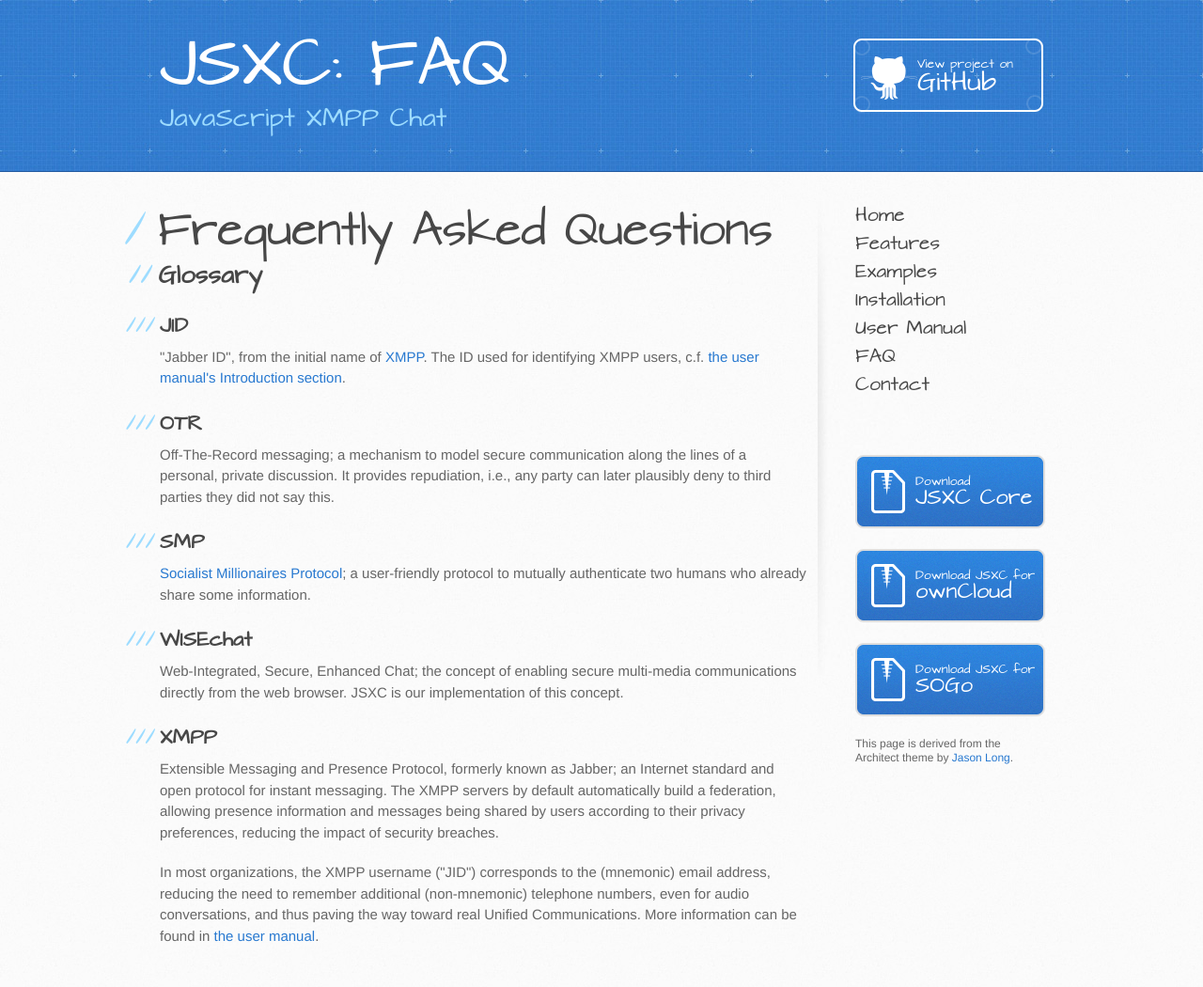
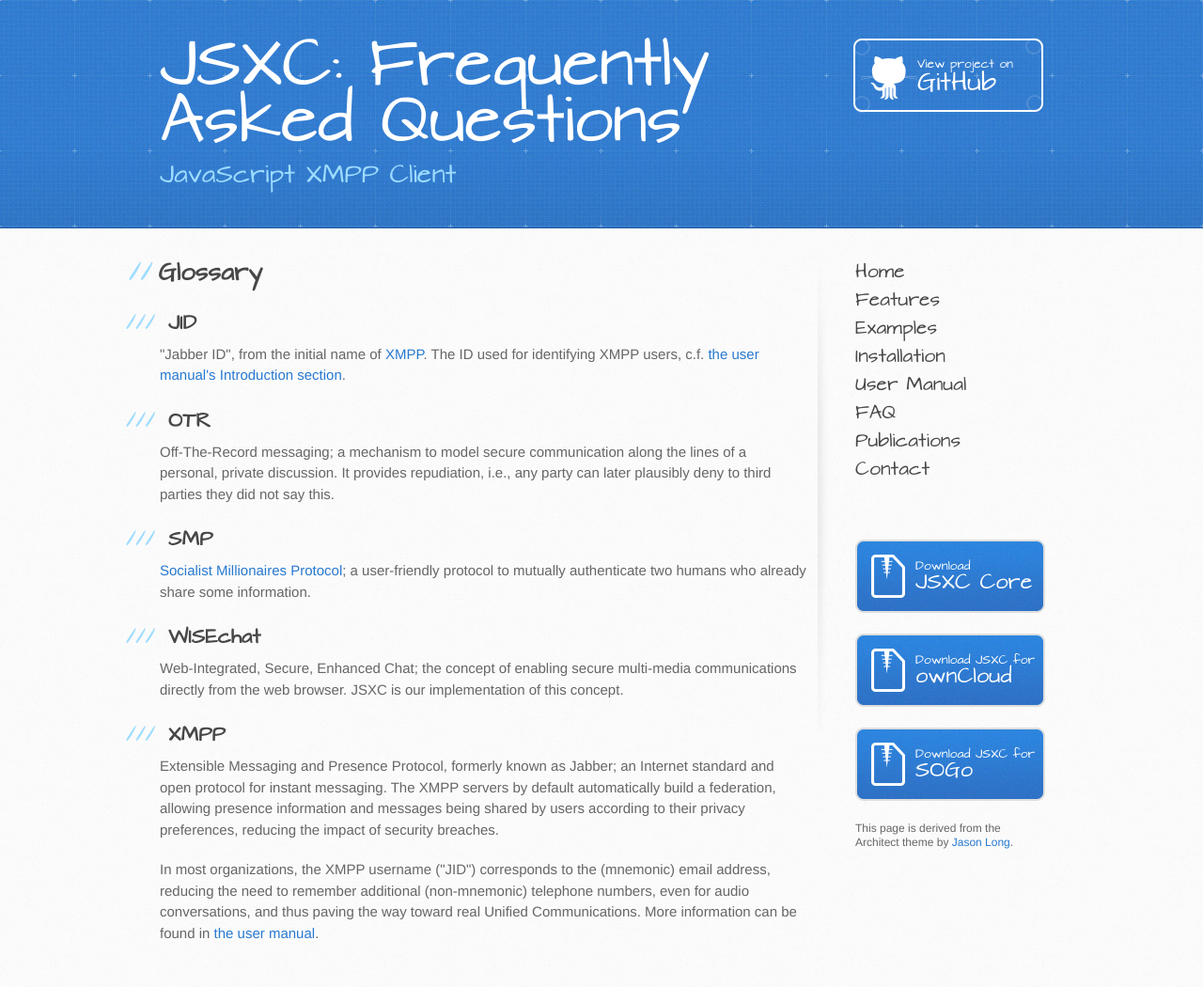
Before and after one commit to jsxc/jsxc.org, a Jekyll site: the page built from faq.html, in a window 1280 px wide. Shown: the whole page at 94% size. Built offline with Jekyll 4.4.1, drawn with Linux system fonts in a browser that asks for light colours; comment, search, counter and statistics services are not loaded.

Commit message:
fix rendering

```diff
--- a/contact.html
+++ b/contact.html
@@ -2,6 +2,7 @@
 layout: default
 title: About
 ---
+
 <h2>Team</h2>
 <img src="images/members.jpeg" />
 <p>From left to right:</p>
--- a/faq.html
+++ b/faq.html
@@ -1,105 +1,34 @@
-<!DOCTYPE html>
-<html>
-<head>
-<meta charset='utf-8'>
-<meta http-equiv="X-UA-Compatible" content="chrome=1">
-<meta name="viewport" content="width=device-width, initial-scale=1, maximum-scale=1">
-<link href='https://fonts.googleapis.com/css?family=Architects+Daughter' rel='stylesheet' type='text/css'>
-<link rel="stylesheet" type="text/css" href="stylesheets/stylesheet.css" media="screen" />
-<link rel="stylesheet" type="text/css" href="stylesheets/pygment_trac.css" media="screen" />
-<link rel="stylesheet" type="text/css" href="stylesheets/print.css" media="print" />
+---
+layout: default
+title: Frequently Asked Questions
+---
 
-<!--[if lt IE 9]>
-<script src="//html5shiv.googlecode.com/svn/trunk/html5.js"></script>
-<![endif]-->
+<h2>Glossary</h2>
 
-<title>JSXC: JavaScript XMPP Client – Frequently Asked Questions</title>
-</head>
-
-<body>
-	<header>
-		<div class="inner">
-			<h1>JSXC: FAQ</h1>
-			<h2>JavaScript XMPP Chat</h2>
-			<a href="https://github.com/sualko/jsxc" class="button"><small>View project on</small>GitHub</a>
-		</div>
-	</header>
-
-	<div id="content-wrapper">
-		<div class="inner clearfix">
-			<section id="main-content">
-                <h1>Frequently Asked Questions</h1>
-                <h2>Glossary</h2>
-
-                <h3><a name="jid" class="anchor" href="#jid"><span class="octicon octicon-link"></span></a>JID</h3>
-                <p>"Jabber ID", from the initial name of <a href="#xmpp">XMPP</a>.
-                    The ID used for identifying XMPP users, c.f. <a href="manual.html#intro">the user manual's Introduction section</a>.
-                </p>
-                <h3><a name="otr" class="anchor" href="#otr"><span class="octicon octicon-link"></span></a>OTR</h3>
-                <p>Off-The-Record messaging; a mechanism to model secure communication along the lines of a personal, private discussion.
-                    It provides repudiation, i.e., any party can later plausibly deny to third parties they did not say this.
-                </p>
-                <h3><a name="smp" class="anchor" href="#smp"><span class="octicon octicon-link"></span></a>SMP</h3>
-                <p><a href="http://en.wikipedia.org/wiki/Socialist_millionaire">Socialist Millionaires Protocol</a>;
-                    a user-friendly protocol to mutually authenticate two humans who already share some information.
-                </p>
-                <h3><a name="wisechat" class="anchor" href="#wisechat"><span class="octicon octicon-link"></span></a>WISEchat</h3>
-                <p>Web-Integrated, Secure, Enhanced Chat; the concept of enabling secure multi-media communications directly from the web browser.
-                    JSXC is our implementation of this concept.
-                </p>
-                <h3><a name="xmpp" class="anchor" href="#xmpp"><span class="octicon octicon-link"></span></a>XMPP</h3>
-                <p>Extensible Messaging and Presence Protocol, formerly known as Jabber;
-                    an Internet standard and open protocol for instant messaging.
-                    The XMPP servers by default automatically build a federation, allowing presence information and messages
-                    being shared by users according to their privacy preferences, reducing the impact of security breaches.
-                </p>
-                <p>In most organizations, the XMPP username ("JID") corresponds to the (mnemonic) email address, reducing the need to remember
-                    additional (non-mnemonic) telephone numbers, even for audio conversations, and thus paving the way toward real
-                    Unified Communications. More information can be found in <a href="manual.html#intro">the user manual</a>.
-                </p>
-
-
-
-			</section>
-
-			<nav id="mainnav">
-				<ul>
-					<li><a href="/">Home</a></li>
-					<li><a href="features.html">Features</a></li>
-					<li><a href="examples.html">Examples</a></li>
-					<li><a href="installation.html">Installation</a></li>
-					<li><a href="manual.html">User Manual</a></li>
-					<li><a href="faq.html">FAQ</a></li>
-					<li><a href="contact.html">Contact</a></li>
-				</ul>
-			</nav>
-
-			<aside id="sidebar">
-				<a href="https://github.com/sualko/jsxc/releases" class="button"> <small>Download</small> JSXC Core</a>
-                <a href="https://github.com/sualko/ojsxc/releases" class="button"> <small>Download JSXC for</small> ownCloud</a>
-                <a href="https://github.com/sualko/sjsxc/releases" class="button"> <small>Download JSXC for</small> SOGo</a>
-				<p>
-					This page is derived from the Architect theme by <a href="https://twitter.com/jasonlong">Jason Long</a>.
-				</p>
-			</aside>
-		</div>
-	</div>
-
-<!-- Piwik -->
-<script type="text/javascript">
-  var _paq = _paq || [];
-  _paq.push(['trackPageView']);
-  _paq.push(['enableLinkTracking']);
-  (function() {
-    var u=(("https:" == document.location.protocol) ? "https" : "http") + "://track.webstudio-bodensee.de/";
-    _paq.push(['setTrackerUrl', u+'piwik.php']);
-    _paq.push(['setSiteId', 8]);
-    var d=document, g=d.createElement('script'), s=d.getElementsByTagName('script')[0]; g.type='text/javascript';
-    g.defer=true; g.async=true; g.src=u+'piwik.js'; s.parentNode.insertBefore(g,s);
-  })();
-</script>
-<noscript><p><img src="http://track.webstudio-bodensee.de/piwik.php?idsite=8" style="border:0;" alt="" /></p></noscript>
-<!-- End Piwik Code -->
-
-</body>
-</html>
+<h3>
+	<a name="jid" class="anchor" href="#jid"><span class="octicon octicon-link"></span></a>JID
+</h3>
+<p>
+	"Jabber ID", from the initial name of <a href="#xmpp">XMPP</a>. The ID used for identifying XMPP users, c.f. <a href="manual.html#intro">the user manual's Introduction section</a>.
+</p>
+<h3>
+	<a name="otr" class="anchor" href="#otr"><span class="octicon octicon-link"></span></a>OTR
+</h3>
+<p>Off-The-Record messaging; a mechanism to model secure communication along the lines of a personal, private discussion. It provides repudiation, i.e., any party can later plausibly deny to third parties they did not say this.</p>
+<h3>
+	<a name="smp" class="anchor" href="#smp"><span class="octicon octicon-link"></span></a>SMP
+</h3>
+<p>
+	<a href="http://en.wikipedia.org/wiki/Socialist_millionaire">Socialist Millionaires Protocol</a>; a user-friendly protocol to mutually authenticate two humans who already share some information.
+</p>
+<h3>
+	<a name="wisechat" class="anchor" href="#wisechat"><span class="octicon octicon-link"></span></a>WISEchat
+</h3>
+<p>Web-Integrated, Secure, Enhanced Chat; the concept of enabling secure multi-media communications directly from the web browser. JSXC is our implementation of this concept.</p>
+<h3>
+	<a name="xmpp" class="anchor" href="#xmpp"><span class="octicon octicon-link"></span></a>XMPP
+</h3>
+<p>Extensible Messaging and Presence Protocol, formerly known as Jabber; an Internet standard and open protocol for instant messaging. The XMPP servers by default automatically build a federation, allowing presence information and messages being shared by users according to their privacy preferences, reducing the impact of security breaches.</p>
+<p>
+	In most organizations, the XMPP username ("JID") corresponds to the (mnemonic) email address, reducing the need to remember additional (non-mnemonic) telephone numbers, even for audio conversations, and thus paving the way toward real Unified Communications. More information can be found in <a href="manual.html#intro">the user manual</a>.
+</p>
```
Also changed, not shown: index.html (line endings or trailing spaces), publications.html (line endings or trailing spaces).
